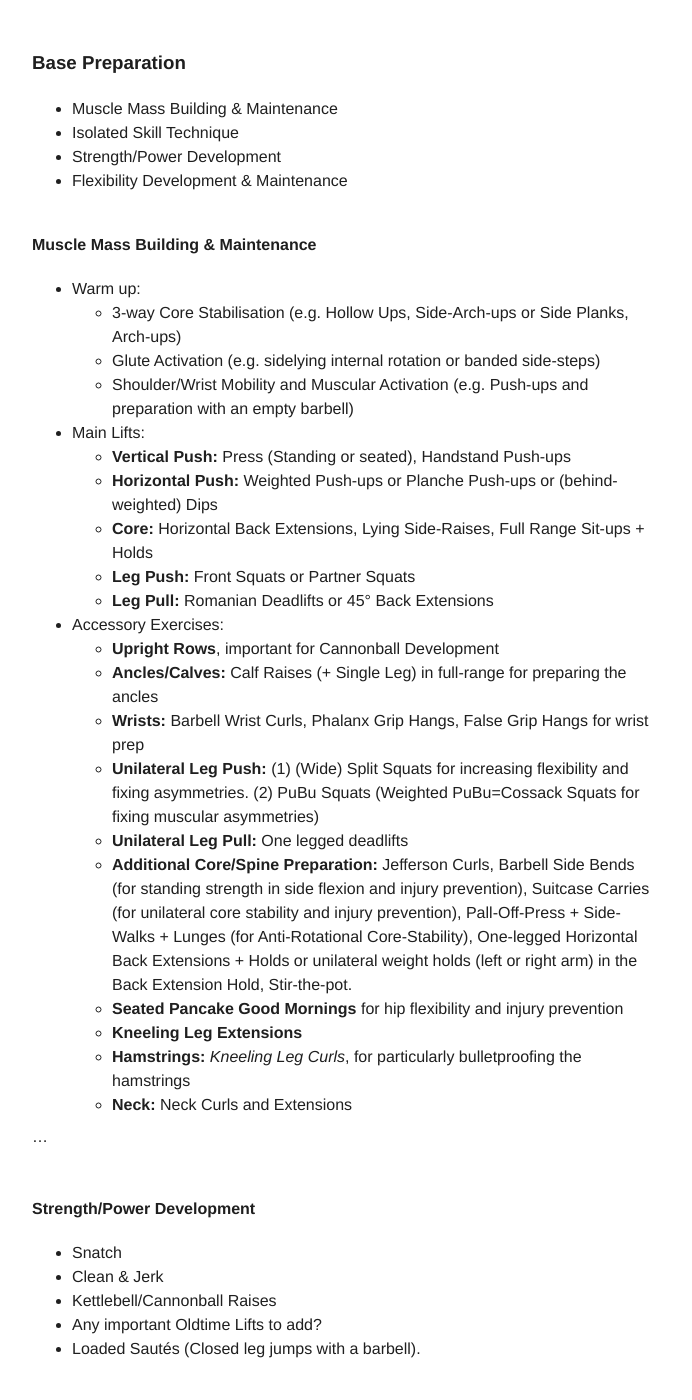
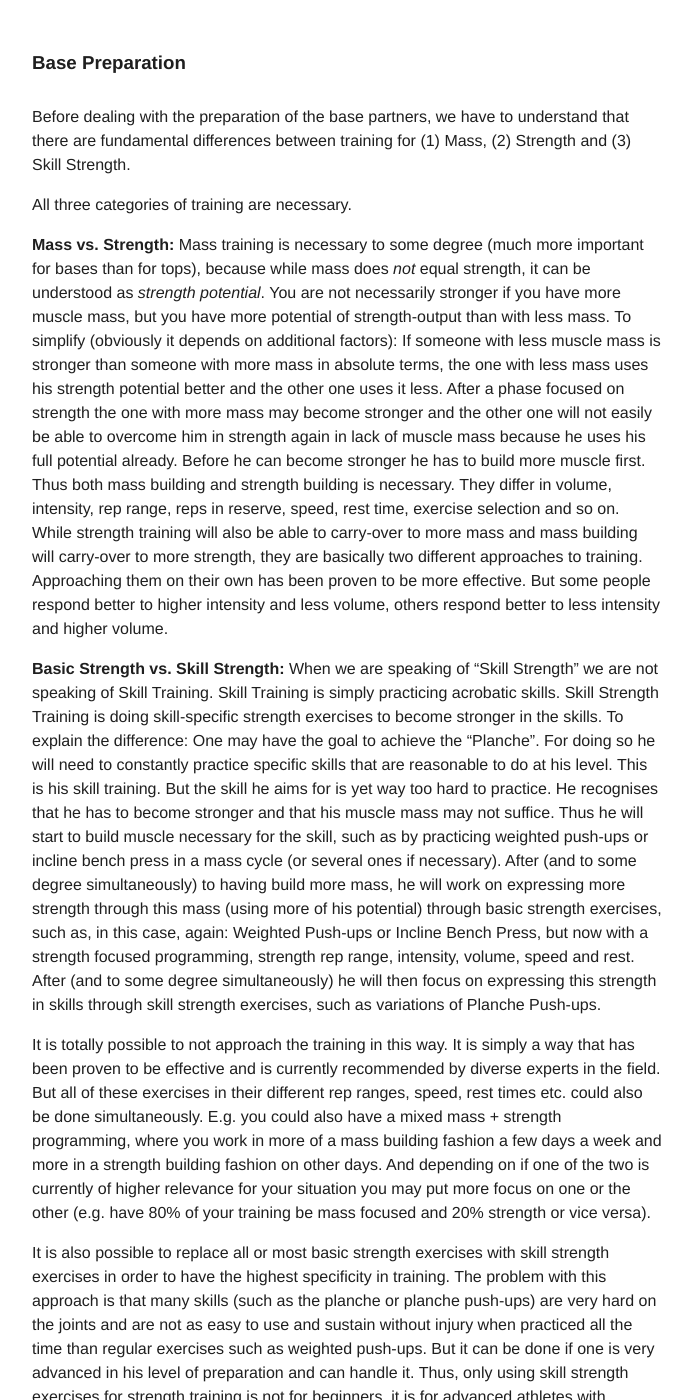
Before and after one commit to floshin/acrolib, a Jekyll site: the page built from training/training-categories.md, in a window 1280 px wide and 1400 px high, scrolled down 1427 px. Shown: the whole window, without its empty margins (293-985 px from the left). Built offline with Jekyll 4.4.1, drawn with Linux system fonts in a browser that asks for light colours; our own code applies the rules of GitHub Pages for plain Markdown files; some of the changed text lies outside the part shown.

Commit message:
Update training-categories.md

```diff
--- a/training/training-categories.md
+++ b/training/training-categories.md
@@ -55,6 +55,23 @@ Status: work in progress
 
 ### Base Preparation
 
+Before dealing with the preparation of the base partners, we have to understand that there are fundamental differences between training for (1) Mass, (2) Strength and (3) Skill Strength.
+
+All three categories of training are necessary.
+
+**Mass vs. Strength:** Mass training is necessary to some degree (much more important for bases than for tops), because while mass does *not* equal strength, it can be understood as *strength potential*. You are not necessarily stronger if you have more muscle mass, but you have more potential of strength-output than with less mass. To simplify (obviously it depends on additional factors): If someone with less muscle mass is stronger than someone with more mass in absolute terms, the one with less mass uses his strength potential better and the other one uses it less. After a phase focused on strength the one with more mass may become stronger and the other one will not easily be able to overcome him in strength again in lack of muscle mass because he uses his full potential already. Before he can become stronger he has to build more muscle first. Thus both mass building and strength building is necessary. They differ in volume, intensity, rep range, reps in reserve, speed, rest time, exercise selection and so on. While strength training will also be able to carry-over to more mass and mass building will carry-over to more strength, they are basically two different approaches to training. Approaching them on their own has been proven to be more effective. But some people respond better to higher intensity and less volume, others respond better to less intensity and higher volume.
+
+**Basic Strength vs. Skill Strength:** When we are speaking of "Skill Strength" we are not speaking of Skill Training. Skill Training is simply practicing acrobatic skills. Skill Strength Training is doing skill-specific strength exercises to become stronger in the skills. To explain the difference: One may have the goal to achieve the "Planche". For doing so he will need to constantly practice specific skills that are reasonable to do at his level. This is his skill training. But the skill he aims for is yet way too hard to practice. He recognises that he has to become stronger and that his muscle mass may not suffice. Thus he will start to build muscle necessary for the skill, such as by practicing weighted push-ups or incline bench press in a mass cycle (or several ones if necessary). After (and to some degree simultaneously) to having build more mass, he will work on expressing more strength through this mass (using more of his potential) through basic strength exercises, such as, in this case, again: Weighted Push-ups or Incline Bench Press, but now with a strength focused programming, strength rep range, intensity, volume, speed and rest. After (and to some degree simultaneously) he will then focus on expressing this strength in skills through skill strength exercises, such as variations of Planche Push-ups.
+
+It is totally possible to not approach the training in this way. It is simply a way that has been proven to be effective and is currently recommended by diverse experts in the field. But all of these exercises in their different rep ranges, speed, rest times etc. could also be done simultaneously. E.g. you could also have a mixed mass + strength programming, where you work in more of a mass building fashion a few days a week and more in a strength building fashion on other days. And depending on if one of the two is currently of higher relevance for your situation you may put more focus on one or the other (e.g. have 80% of your training be mass focused and 20% strength or vice versa).
+
+It is also possible to replace all or most basic strength exercises with skill strength exercises in order to have the highest specificity in training. The problem with this approach is that many skills (such as the planche or planche push-ups) are very hard on the joints and are not as easy to use and sustain without injury when practiced all the time than regular exercises such as weighted push-ups. But it can be done if one is very advanced in his level of preparation and can handle it. Thus, only using skill strength exercises for strength training is not for beginners, it is for advanced athletes with enough preparation. But it is the eventual goal in order to train with more specificity and become excellent in skill execution.
+
+To apply this knowledge to the training of bases: The skills that the bases have to master primarily, are tempos and landings/catches in diverse positions for dynamic, and mounts, motions and holds in diverse positions for balance.
+
+---
+
+
 * Muscle Mass Building & Maintenance
 * Isolated Skill Technique
 * Strength/Power Development
```
